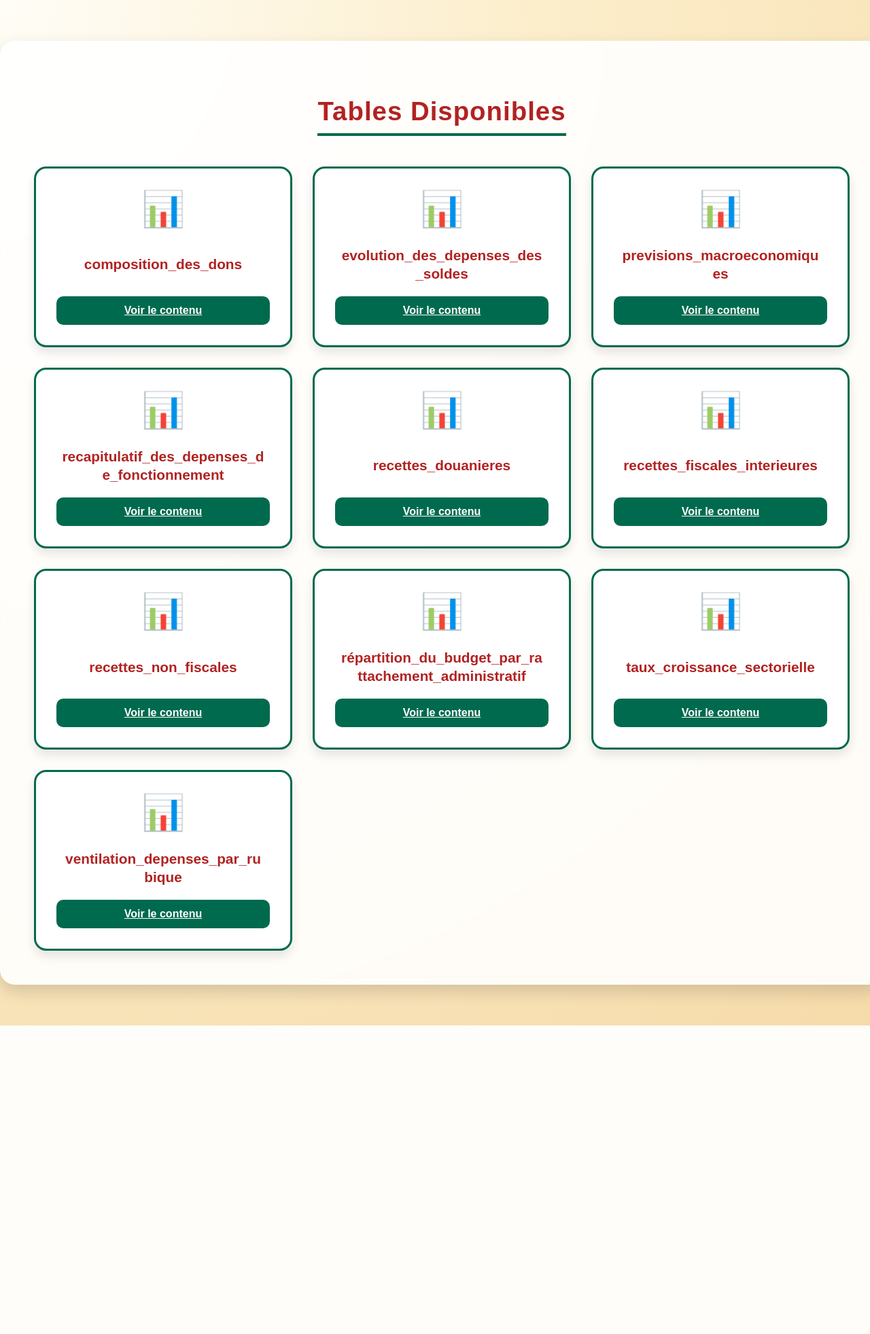
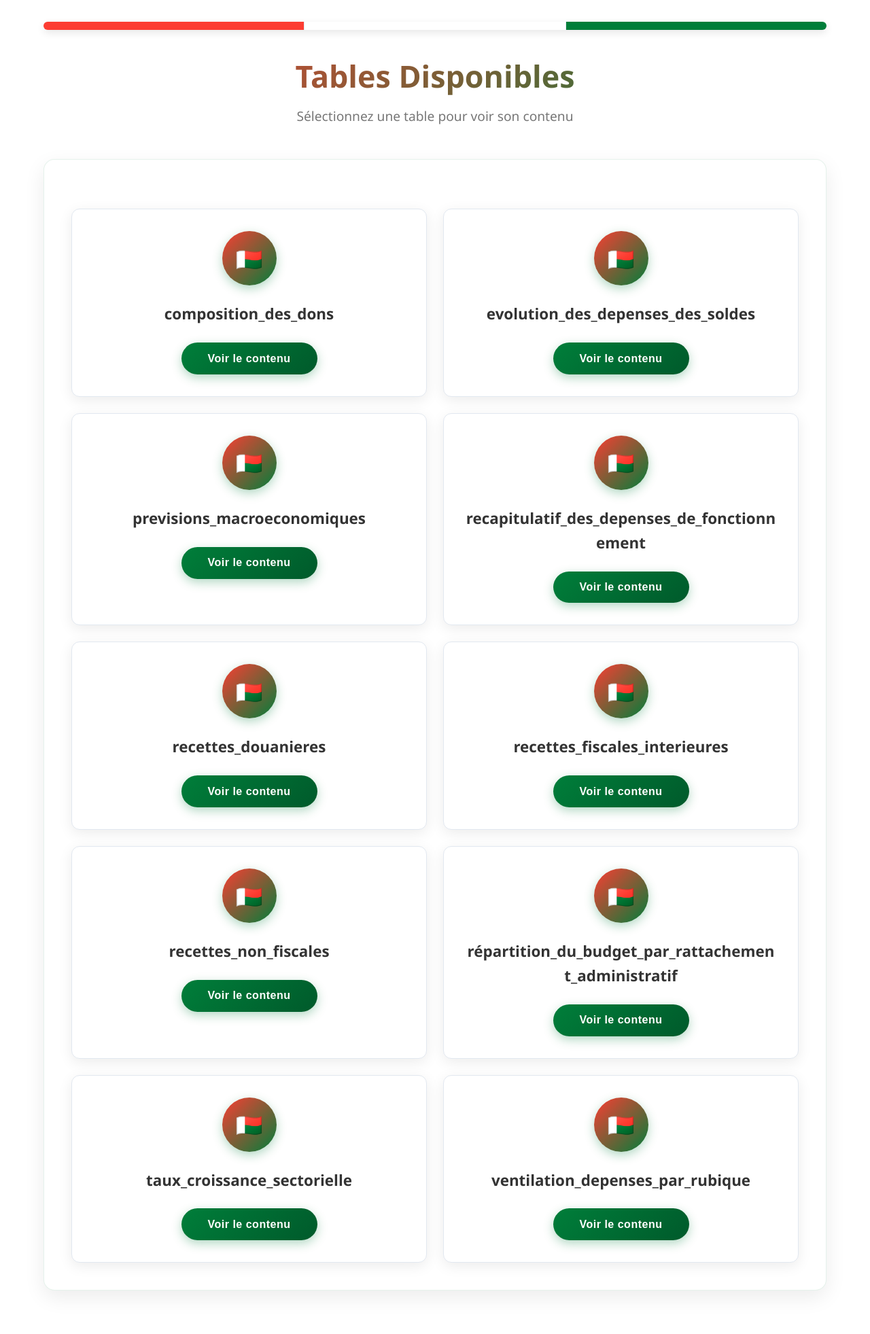
Before and after one commit to tahinaRAJ/budget3, a PHP site: page /page/tableaux.php in a window 1280 px wide. Shown: the whole page at 68% size. Before the commit the page ends 1509 px from the top, so only its background shows below. Run offline with PHP 8.4, Linux system fonts and the light colour scheme.

Commit message:
these are needed for our web

```diff
--- a/assets/css/style3.css
+++ b/assets/css/style3.css
@@ -1,152 +1,409 @@
-/* ==============================
-   Thème Madagascar 🇲🇬 — version étendue
-   Supporte les noms de tables longs
-   ============================== */
+/* style3.css - Malagasy Flag Theme */
+* {
+  margin: 0;
+  padding: 0;
+  box-sizing: border-box;
+}
 
 body {
-    font-family: "Poppins", Arial, sans-serif;
-    background: radial-gradient(circle at top left, #fffdf7 0%, #fceecb 40%, #f6dbaa 100%);
-    margin: 0;
-    padding: 0;
-    color: #2e2e2e;
+  font-family: "Segoe UI", Tahoma, Geneva, Verdana, sans-serif;
+  background-color: #ffffff;
+  color: #333;
   min-height: 100vh;
+  line-height: 1.6;
+  background-repeat: no-repeat;
+  background-size: cover;
+  background-position: center;
+  padding: 2rem 0;
 }
 
-/* Conteneur principal */
-.table-list {
-    width: 95%;
+.container {
   max-width: 1200px;
-    margin: 60px auto;
-    text-align: center;
-    background-color: rgba(255, 255, 255, 0.9);
-    backdrop-filter: blur(5px);
-    border-radius: 22px;
-    padding: 50px;
-    box-shadow: 0 10px 25px rgba(0, 0, 0, 0.15);
+  width: 90%;
+  margin: 0 auto;
 }
 
-/* Titre principal */
-.table-list h2 {
-    color: #b22222;
-    font-size: 2.4rem;
-    border-bottom: 4px solid #006a4e;
-    display: inline-block;
-    margin-bottom: 45px;
-    padding-bottom: 10px;
-    font-weight: 700;
-    letter-spacing: 1px;
+/* Header with Malagasy Flag Colors */
+.malagasy-header {
+  text-align: center;
+  margin-bottom: 3rem;
 }
 
-/* Grille de cartes — plus large */
+.flag-banner {
+  display: flex;
+  height: 12px;
+  border-radius: 6px;
+  overflow: hidden;
+  margin-bottom: 2rem;
+  box-shadow: 0 4px 12px rgba(0, 0, 0, 0.1);
+}
+
+.flag-strip {
+  flex: 1;
+}
+
+.flag-strip.red {
+  background: #fc3d32;
+}
+
+.flag-strip.white {
+  background: #ffffff;
+  border-left: 1px solid #e2e8f0;
+  border-right: 1px solid #e2e8f0;
+}
+
+.flag-strip.green {
+  background: #007e3a;
+}
+
+.malagasy-header h1 {
+  font-size: 2.8rem;
+  font-weight: 700;
+  background: linear-gradient(135deg, #fc3d32 0%, #007e3a 100%);
+  -webkit-background-clip: text;
+  -webkit-text-fill-color: transparent;
+  background-clip: text;
+  margin-bottom: 0.5rem;
+}
+
+.malagasy-header .subtitle {
+  color: #777;
+  font-size: 1.2rem;
+  font-weight: 400;
+}
+
+/* Table List Container */
+.table-list {
+  background: white;
+  padding: 2.5rem;
+  border-radius: 16px;
+  box-shadow: 0 10px 30px rgba(0, 0, 0, 0.08);
+  border: 1px solid rgba(0, 126, 58, 0.1);
+  margin-bottom: 2rem;
+}
+
+/* Table Grid Layout */
 .table-grid {
   display: grid;
-    grid-template-columns: repeat(auto-fill, minmax(320px, 1fr)); /* plus large */
-    gap: 30px;
+  grid-template-columns: repeat(auto-fit, minmax(350px, 1fr));
+  gap: 1.5rem;
+  margin-top: 2rem;
 }
 
-/* Carte de table */
+/* Table Cards */
 .table-card {
-    background-color: #ffffff;
-    border: 3px solid #006a4e;
-    border-radius: 18px;
-    padding: 30px;
-    box-shadow: 0 8px 15px rgba(0, 0, 0, 0.1);
-    transition: transform 0.25s ease, box-shadow 0.25s ease, background-color 0.3s ease;
-    word-wrap: break-word;
-    overflow-wrap: break-word;
-    min-height: 200px;
-    display: flex;
-    flex-direction: column;
-    justify-content: space-between;
+  background: white;
+  border-radius: 12px;
+  padding: 2rem;
+  box-shadow: 0 5px 20px rgba(0, 0, 0, 0.08);
+  border: 1px solid #e2e8f0;
+  transition: all 0.3s ease;
+  text-align: center;
+  position: relative;
+  overflow: hidden;
 }
 
-/* Effet au survol */
-.table-card:hover {
-    transform: translateY(-8px);
-    box-shadow: 0 12px 25px rgba(0, 0, 0, 0.2);
-    background-color: #f8f6ed;
+.table-card::before {
+  content: "";
+  position: absolute;
+  top: 0;
+  left: 0;
+  right: 0;
+  height: 4px;
+  background: linear-gradient(135deg, #fc3d32 0%, #007e3a 100%);
+  transform: scaleX(0);
+  transition: transform 0.3s ease;
 }
 
-/* Icône de table */
-.table-icon {
-    font-size: 3.2rem;
-    color: #006a4e;
-    margin-bottom: 12px;
+.table-card:hover::before {
+  transform: scaleX(1);
 }
 
-/* Nom de la table — gère les noms longs */
-.table-card h3 {
-    color: #b22222;
-    font-size: 1.3rem;
-    margin: 12px 0 20px 0;
-    font-weight: 600;
-    line-height: 1.3;
-    word-break: break-word;
-    overflow-wrap: anywhere;
-    padding: 0 8px;
+.table-card:hover {
+  transform: translateY(-5px);
+  box-shadow: 0 10px 30px rgba(0, 0, 0, 0.12);
+  border-color: #007e3a;
 }
 
-/* Bouton Voir le contenu */
+.table-icon {
+  width: 80px;
+  height: 80px;
+  margin: 0 auto 1.5rem;
+  background: linear-gradient(135deg, #fc3d32 0%, #007e3a 100%);
+  border-radius: 50%;
+  display: flex;
+  align-items: center;
+  justify-content: center;
+  font-size: 2rem;
+  color: white;
+  box-shadow: 0 5px 15px rgba(0, 126, 58, 0.3);
+  transition: all 0.3s ease;
+}
+
+.table-card:hover .table-icon {
+  transform: scale(1.1) rotate(5deg);
+}
+
+.table-card h3 {
+  font-size: 1.4rem;
+  font-weight: 600;
+  color: #333;
+  margin-bottom: 1.5rem;
+  word-break: break-word;
+}
+
+/* View Button - Matching CTA Style */
+.view-form {
+  margin-top: 1rem;
+}
+
 .view-btn {
-    background-color: #006a4e;
-    color: #fff;
+  background: linear-gradient(135deg, #007e3a 0%, #005a2b 100%);
+  color: white;
   border: none;
-    border-radius: 10px;
-    padding: 12px 20px;
+  border-radius: 50px;
+  padding: 0.9rem 2rem;
+  cursor: pointer;
+  transition: all 0.3s ease;
+  box-shadow: 0 5px 15px rgba(0, 126, 58, 0.3);
+  position: relative;
+  overflow: hidden;
   font-size: 1rem;
   font-weight: 600;
-    cursor: pointer;
-    transition: background-color 0.3s ease, transform 0.2s ease;
+  letter-spacing: 0.5px;
+  width: 100%;
+  max-width: 200px;
+}
+
+.view-btn::before {
+  content: "";
+  position: absolute;
+  top: 0;
+  left: -100%;
+  width: 100%;
+  height: 100%;
+  background: linear-gradient(
+    90deg,
+    transparent,
+    rgba(255, 255, 255, 0.2),
+    transparent
+  );
+  transition: all 0.6s;
+}
+
+.view-btn:hover::before {
+  left: 100%;
 }
 
 .view-btn:hover {
-    background-color: #b22222;
-    transform: scale(1.05);
+  transform: translateY(-2px);
+  box-shadow: 0 8px 20px rgba(0, 126, 58, 0.4);
+  background: linear-gradient(135deg, #fc3d32 0%, #007e3a 100%);
 }
 
-/* Message si aucune table */
-.no-data {
-    background-color: #ffe5e5;
-    color: #b22222;
-    padding: 18px;
-    border-radius: 10px;
-    border: 1px solid #b22222;
-    max-width: 600px;
-    margin: 60px auto;
-    font-weight: 600;
-    box-shadow: 0 3px 8px rgba(0,0,0,0.1);
+.view-btn:active {
+  transform: translateY(0);
 }
 
-/* Animation d'apparition */
-.table-card {
-    opacity: 0;
-    animation: fadeIn 0.6s ease forwards;
-}
-.table-card:nth-child(odd) {
-    animation-delay: 0.1s;
-}
-.table-card:nth-child(even) {
-    animation-delay: 0.25s;
+/* No Data State */
+.no-data {
+  text-align: center;
+  padding: 3rem 2rem;
+  background: white;
+  border-radius: 12px;
+  box-shadow: 0 5px 20px rgba(0, 0, 0, 0.08);
+  border: 1px solid #e2e8f0;
+  color: #777;
+  font-size: 1.1rem;
 }
 
-@keyframes fadeIn {
-    from { opacity: 0; transform: translateY(20px); }
-    to   { opacity: 1; transform: translateY(0); }
+.no-data::before {
+  content: "📊";
+  font-size: 3rem;
+  display: block;
+  margin-bottom: 1rem;
+  opacity: 0.7;
 }
 
-/* Responsivité */
-@media (max-width: 800px) {
+/* Back Button */
+.back-btn {
+  background: linear-gradient(135deg, #fc3d32 0%, #d32f2f 100%);
+  color: white;
+  border: none;
+  border-radius: 50px;
+  padding: 0.9rem 2rem;
+  cursor: pointer;
+  transition: all 0.3s ease;
+  box-shadow: 0 5px 15px rgba(252, 61, 50, 0.3);
+  position: relative;
+  overflow: hidden;
+  font-size: 1rem;
+  font-weight: 600;
+  letter-spacing: 0.5px;
+  text-decoration: none;
+  display: inline-block;
+  margin-bottom: 2rem;
+}
+
+.back-btn::before {
+  content: "";
+  position: absolute;
+  top: 0;
+  left: -100%;
+  width: 100%;
+  height: 100%;
+  background: linear-gradient(
+    90deg,
+    transparent,
+    rgba(255, 255, 255, 0.2),
+    transparent
+  );
+  transition: all 0.6s;
+}
+
+.back-btn:hover::before {
+  left: 100%;
+}
+
+.back-btn:hover {
+  transform: translateY(-2px);
+  box-shadow: 0 8px 20px rgba(252, 61, 50, 0.4);
+}
+
+/* Responsive Design */
+@media (max-width: 768px) {
+  body {
+    padding: 1rem 0;
+  }
+
+  .container {
+    width: 95%;
+  }
+
+  .malagasy-header h1 {
+    font-size: 2.2rem;
+  }
+
   .table-list {
-        padding: 30px;
+    padding: 2rem 1.5rem;
   }
-    .table-list h2 {
-        font-size: 1.9rem;
+
+  .table-grid {
+    grid-template-columns: 1fr;
+    gap: 1rem;
   }
+
   .table-card {
-        padding: 22px;
-        min-height: 180px;
+    padding: 1.5rem;
   }
+
+  .table-icon {
+    width: 70px;
+    height: 70px;
+    font-size: 1.8rem;
+  }
+
   .table-card h3 {
-        font-size: 1.1rem;
+    font-size: 1.2rem;
+  }
+
+  .view-btn {
+    padding: 0.8rem 1.5rem;
+    font-size: 0.95rem;
   }
 }
+
+@media (max-width: 480px) {
+  .malagasy-header h1 {
+    font-size: 1.8rem;
+  }
+
+  .malagasy-header .subtitle {
+    font-size: 1rem;
+  }
+
+  .table-list {
+    padding: 1.5rem 1rem;
+  }
+
+  .table-card {
+    padding: 1.25rem;
+  }
+
+  .table-icon {
+    width: 60px;
+    height: 60px;
+    font-size: 1.5rem;
+  }
+
+  .flag-banner {
+    height: 8px;
+  }
+}
+
+/* Data Table Styles */
+.data-container {
+  background: white;
+  border-radius: 16px;
+  box-shadow: 0 10px 30px rgba(0, 0, 0, 0.08);
+  border: 1px solid rgba(0, 126, 58, 0.1);
+  overflow: hidden;
+  margin-top: 2rem;
+}
+
+.table-header {
+  background: linear-gradient(135deg, #007e3a 0%, #005a2b 100%);
+  color: white;
+  padding: 2rem;
+  text-align: center;
+}
+
+.table-header h2 {
+  font-size: 1.8rem;
+  font-weight: 600;
+  margin-bottom: 0.5rem;
+}
+
+.row-count {
+  background: rgba(255, 255, 255, 0.2);
+  padding: 0.5rem 1rem;
+  border-radius: 20px;
+  font-size: 0.9rem;
+  font-weight: 500;
+  display: inline-block;
+}
+
+.table-wrapper {
+  padding: 1.5rem;
+  overflow-x: auto;
+}
+
+.data-table {
+  width: 100%;
+  border-collapse: collapse;
+  background: white;
+  border-radius: 8px;
+  overflow: hidden;
+}
+
+.data-table th {
+  background: linear-gradient(135deg, #f8f9fa 0%, #e9ecef 100%);
+  color: #007e3a;
+  font-weight: 600;
+  padding: 1rem;
+  text-align: left;
+  border-bottom: 2px solid #007e3a;
+}
+
+.data-table td {
+  padding: 1rem;
+  border-bottom: 1px solid #e2e8f0;
+}
+
+.data-table tr:hover {
+  background: rgba(0, 126, 58, 0.05);
+}
+
+.data-table tr:last-child td {
+  border-bottom: none;
+}
--- a/includes/function.php
+++ b/includes/function.php
@@ -4,7 +4,7 @@ include_once '../config/connection.php';
 function afficher_table($reponse)
 {
     $connect = dbconnect();
-    // Validate table name to prevent SQL injection
+    // Valider le nom de la table pour éviter les injections SQL
     $allowed_tables = ls_tableaux();
     if (!in_array($reponse, $allowed_tables)) {
         return [];
@@ -41,24 +41,36 @@ function afficher_liste($tables)
         return '<p class="no-data">Aucune table trouvée dans la base de données.</p>';
     }
 
-    $output = '<div class="table-list">';
-    $output .= '<h2>Tables Disponibles</h2>';
+    $output = '<div class="container">';
+    $output .= '<div class="malagasy-header">';
+    $output .= '<div class="flag-banner">';
+    $output .= '<div class="flag-strip red"></div>';
+    $output .= '<div class="flag-strip white"></div>';
+    $output .= '<div class="flag-strip green"></div>';
+    $output .= '</div>';
+    $output .= '<h1>Tables Disponibles</h1>';
+    $output .= '<p class="subtitle">Sélectionnez une table pour voir son contenu</p>';
+    $output .= '</div>';
+
+    $output .= '<div class="table-list">';
     $output .= '<div class="table-grid">';
 
     foreach ($tables as $table) {
-        $table_escaped = htmlspecialchars($table);
         $output .= '<div class="table-card">';
-        $output .= '<div class="table-icon">📊</div>';
-        $output .= "<h3>$table_escaped</h3>";
-        $output .= "<a href='detail.php?table=$table_escaped' class='view-btn'>Voir le contenu</a>";
+        $output .= '<div class="table-icon">🇲🇬</div>';
+        $output .= '<h3>' . htmlspecialchars($table) . '</h3>';
+        $output .= '<form method="POST" class="view-form">';
+        $output .= '<input type="hidden" name="selected_table" value="' . htmlspecialchars($table) . '">';
+        $output .= '<button type="submit" class="view-btn">Voir le contenu</button>';
+        $output .= '</form>';
         $output .= '</div>';
     }
 
     $output .= '</div>';
     $output .= '</div>';
+    $output .= '</div>';
     return $output;
 }
-
 function afficher_tableaux($table)
 {
     if (empty($table)) {
@@ -74,7 +86,7 @@ function afficher_tableaux($table)
     $output .= '<div class="table-wrapper">';
     $output .= '<table class="data-table">';
 
-    // Table headers
+    // En-têtes du tableau
     if (!empty($table[0])) {
         $output .= '<thead><tr>';
         foreach (array_keys($table[0]) as $column) {
@@ -83,7 +95,7 @@ function afficher_tableaux($table)
         $output .= '</tr></thead>';
     }
 
-    // Table data
+    // Données du tableau
     $output .= '<tbody>';
     foreach ($table as $row) {
         $output .= '<tr>';
@@ -101,7 +113,7 @@ function afficher_tableaux($table)
     return $output;
 }
 
-// Main execution
+// Exécution principale
 $tables_list = ls_tableaux();
 $selected_table_data = [];
 
```
Lines whose indentation alone changed are shown as unchanged.
